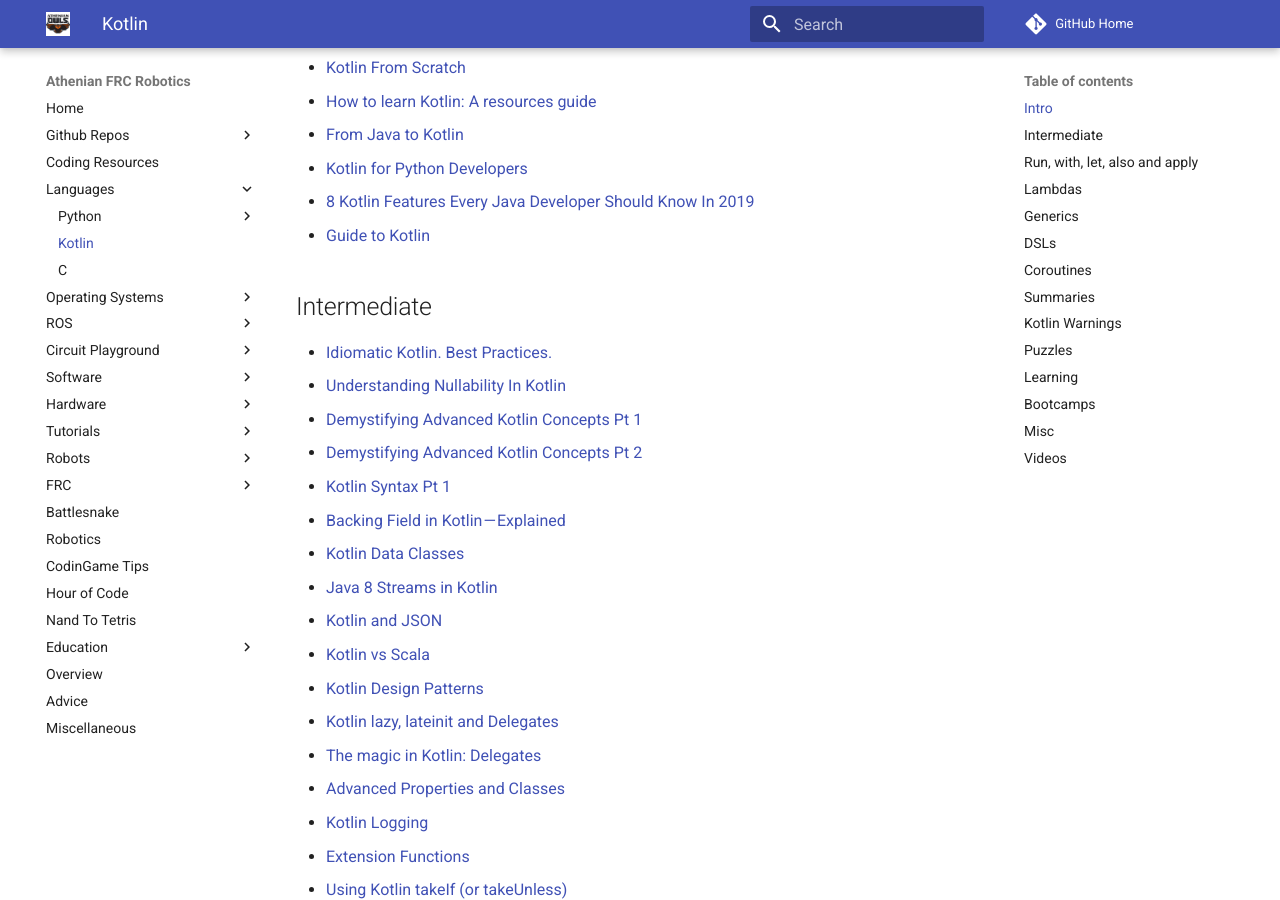
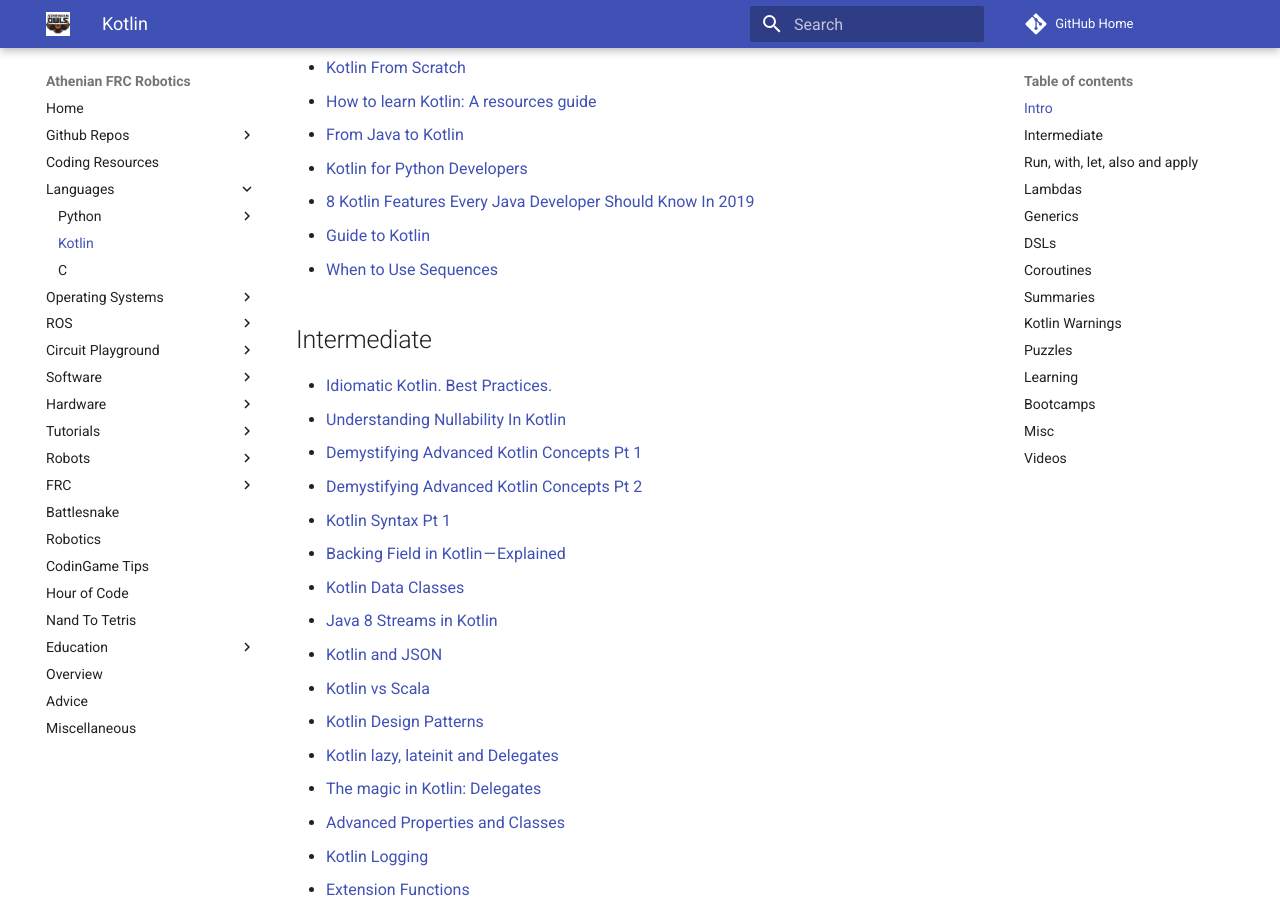
Before and after one commit to athenian-robotics/athenian-robotics-mkdocs, an MkDocs documentation site: the page built from docs/kotlin.md, in a window 1280 px wide and 900 px high, scrolled down 1049 px. Built offline with MkDocs 1.6.1 and Material for MkDocs 9.7.7, drawn with Linux system fonts in a browser that asks for light colours; comment, search, counter and statistics services are not loaded.

Commit message:
Update docs

```diff
--- a/docs/kotlin.md
+++ b/docs/kotlin.md
@@ -33,6 +33,7 @@
 * [Kotlin for Python Developers](https://khan.github.io/kotlin-for-python-developers/)
 * [8 Kotlin Features Every Java Developer Should Know In 2019](https://www.mobileappdaily.com/2018/12/3/kotlin-features-for-java-developers)
 * [Guide to Kotlin](https://github.com/Zhuinden/guide-to-kotlin)
+* [When to Use Sequences](https://typealias.com/guides/when-to-use-sequences/)
 
 ## Intermediate
 * [Idiomatic Kotlin. Best Practices.](https://blog.philipphauer.de/idiomatic-kotlin-best-practices/)
```
